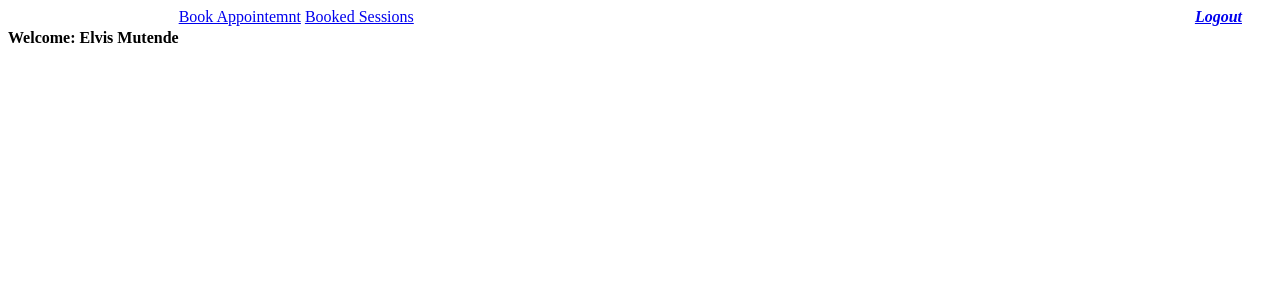
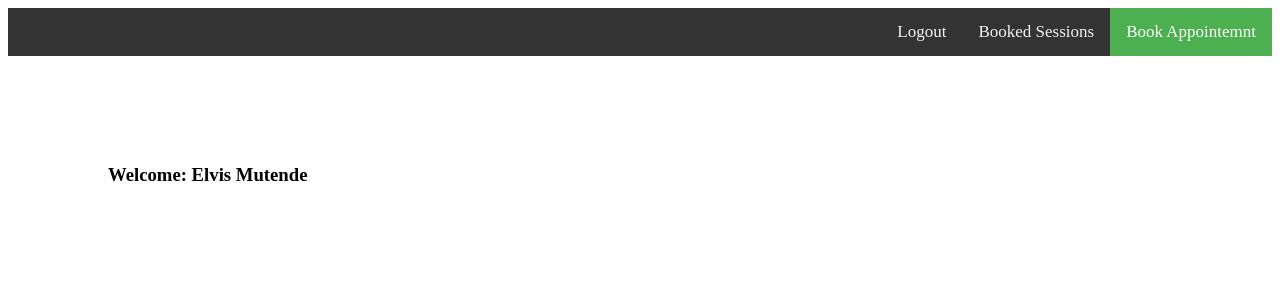
Before and after one commit to CodeBloode/Online-Appointment-Booking-System, a PHP site: page / in a window 1280 px wide. Shown: the top 300 px of the page. Run offline with PHP 8.4, Linux system fonts and the light colour scheme; a user stored in the database is signed in.

Commit message:
naigation bar added

```diff
--- a/css/stylelogin.css
+++ b/css/stylelogin.css
@@ -95,3 +95,33 @@ img.logo{
 	font-weight: bold;
 	font-size:18px;
 }
+
+
+
+/* Add a black background color to the top navigation */
+.topnav {
+    background-color: #333;
+    overflow: hidden;
+}
+
+/* Style the links inside the navigation bar */
+.topnav a {
+    float: right;
+    color: #f2f2f2;
+    text-align: center;
+    padding: 14px 16px;
+    text-decoration: none;
+    font-size: 17px;
+}
+
+/* Change the color of links on hover */
+.topnav a:hover {
+    background-color: #ddd;
+    color: black;
+}
+
+/* Add a color to the active/current link */
+.topnav a.active {
+    background-color: #4CAF50;
+    color: white;
+}
--- a/include/dbconn.php
+++ b/include/dbconn.php
@@ -32,13 +32,8 @@ class DB_con{
 		//db details configure according to your system.
 		$this->DB_SERVER='127.0.0.1';
 		$this->DB_USERNAME='root';
-<<<<<<< HEAD
 		$this->DB_PASSWORD='petermakss';
 		$this->DB_DATABASE='all_project_tests';
-=======
-		$this->DB_PASSWORD='hackEd56';
-		$this->DB_DATABASE='appointmentsystem';
->>>>>>> 87d848324b510f66a13e49a110d564056c6f7212
 		$this->CHARSET='utf8mb4';
 
 		 try {
--- a/index.php
+++ b/index.php
@@ -33,18 +33,21 @@
 		<link  rel="stylesheet" href="css/stylelogin.css" type="text/css" media="all">
 	</head>
 <body>
-<div id="header">
-        <a style="float: right;margin-right: 30px;" href="students/logout.php"><strong><i>Logout</i></strong></a>
-      </div>
 
 	<!--include other php code extension-->
- <h4 style="float: left;">
+
+
+           <div class="topnav">
+            <a class="active" href="studentbookappPage.php">Book Appointemnt</a>
+             <a href="bookedSsn.php">Booked Sessions</a>
+             <a href="students/logout.php"> Logout </a>
+    </div>
+
+    <h3 style="float: center; margin-top: 108px; margin-left: 100px" >
                   Welcome: <?php echo $_SESSION['StudentName'];//$user->get_fullname($uid); ?>
-    			</h4>
-    <a href="studentbookappPage.php">Book Appointemnt</a>
-    <a href="bookedSsn.php">Booked Sessions</a>
+          </h3>
 </body>
 
 </HTML>
 
-<?php   } ?>
+<?php } ?>
```
